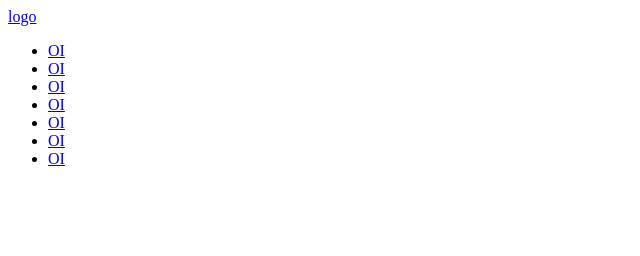
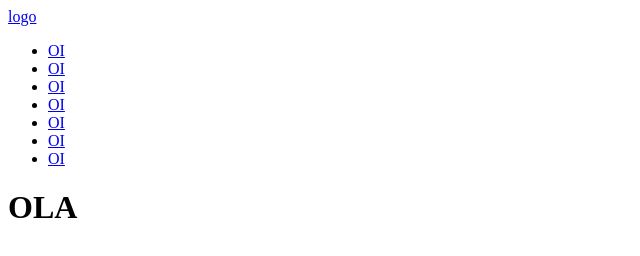
Before and after one commit to matheusFredericods/projeto-fernanda, a plain HTML site: page index.html in a window 1280 px wide. Shown: the whole page, without its empty margins (0-640 px from the left). Drawn offline with Linux system fonts and the light colour scheme.

Commit message:
segundo commit

```diff
--- a/index.html
+++ b/index.html
@@ -20,5 +20,10 @@
             </ul>
         </nav>
     </header>
+    <main>
+        <div>
+            <h1>OLA</h1>
+        </div>
+    </main>
 </body>
 </html>
```
